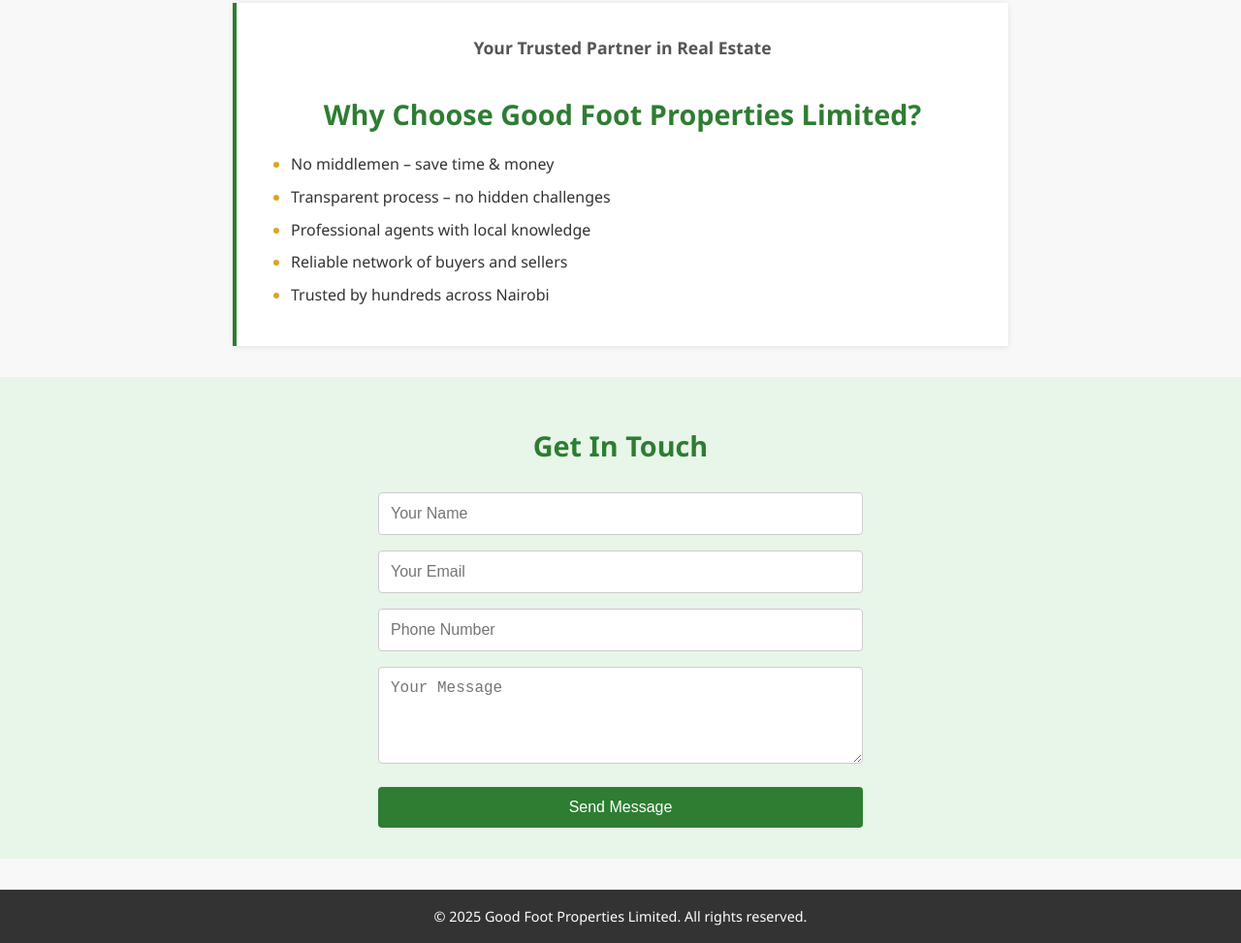
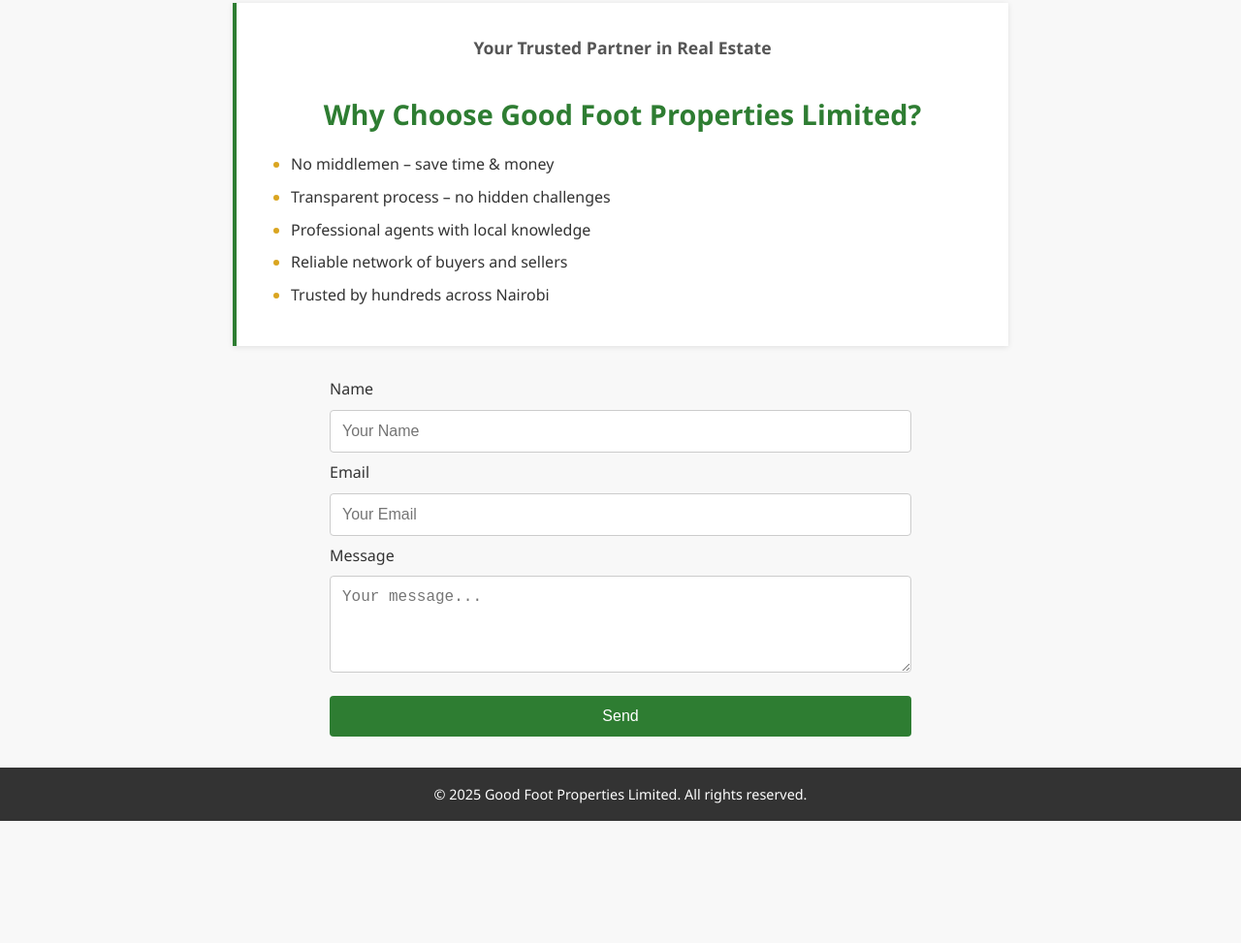
Before and after one commit to GMurira/goodfootproperties, a plain HTML site: page index.html in a window 1280 px wide. Shown: the part 2578-3551 px from the top of the page at 97% size. After the commit the page ends 3425 px from the top, so only its background shows below. Drawn offline with Linux system fonts and the light colour scheme.

Commit message:
Working on the js file

```diff
--- a/index.html
+++ b/index.html
@@ -180,16 +180,20 @@
   </section>
 
   <!-- Contact Section -->
-  <section id="contact">
-    <h2>Get In Touch</h2>
-    <form id="contactForm">
-      <input type="text" placeholder="Your Name" required />
-      <input type="email" placeholder="Your Email" required />
-      <input type="tel" placeholder="Phone Number" required />
-      <textarea placeholder="Your Message" required></textarea>
-      <button type="submit">Send Message</button>
-    </form>
-  </section>
+  <!-- contact.html -->
+<form id="contactForm" style="max-width: 600px; margin: auto;">
+  <label for="name">Name</label>
+  <input type="text" id="name" name="name" placeholder="Your Name" required />
+
+  <label for="email">Email</label>
+  <input type="email" id="email" name="email" placeholder="Your Email" required />
+
+  <label for="message">Message</label>
+  <textarea id="message" name="message" placeholder="Your message..." required></textarea>
+
+  <button type="submit">Send</button>
+</form>
+
 
   <!-- Footer -->
   <footer>
```
Also changed, not shown: script.js (+36 -1 lines).
